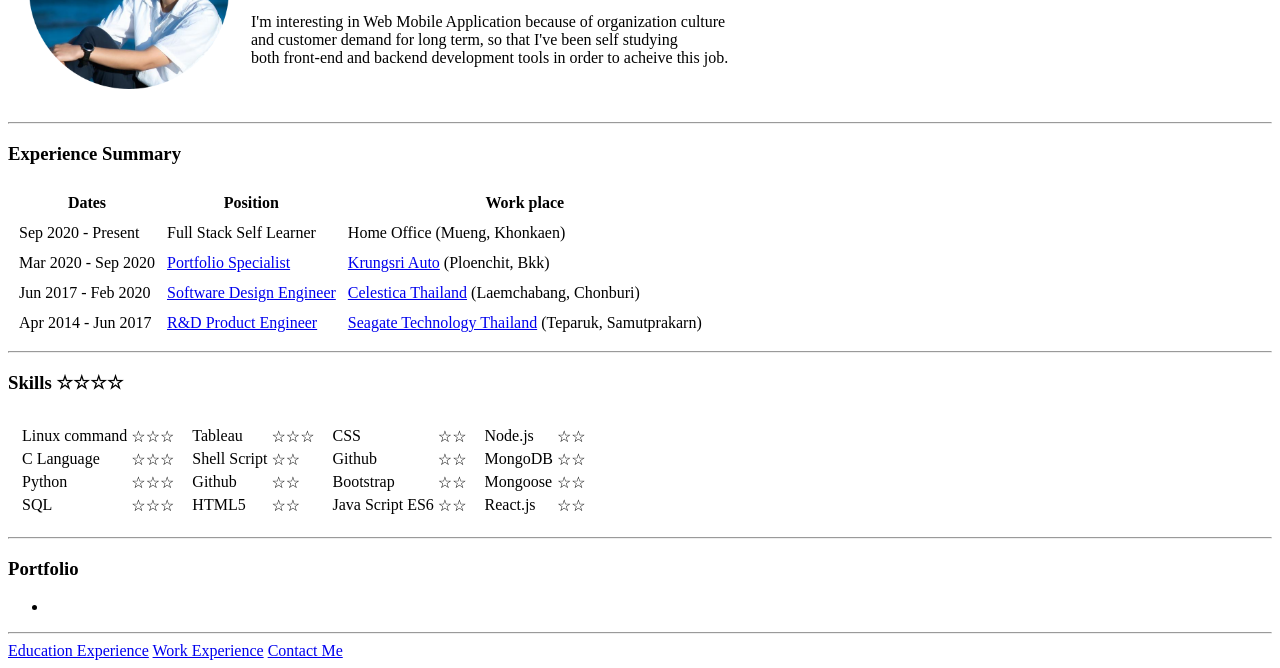
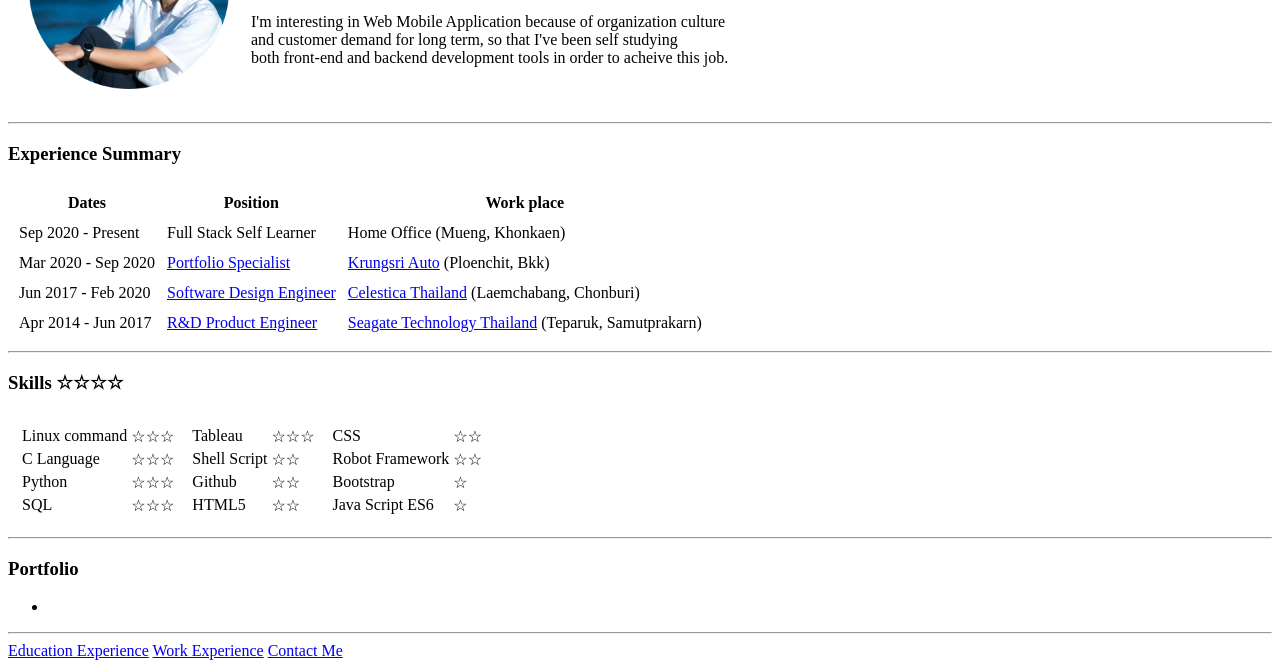
Before and after one commit to phawitp/cv, a plain HTML site: page index.html in a window 1280 px wide. Shown: the part 140-808 px from the top of the page. Drawn offline with Linux system fonts and the light colour scheme.

Commit message:
version 1.0
Add Some style

```diff
--- a/index.html
+++ b/index.html
@@ -4,6 +4,7 @@
 <head>
   <meta charset="utf-8">
   <title>Phawit's Personal Site</title>
+  <link rel="stylesheet" href="css/styles.css">
 </head>
 
 <body>
@@ -119,16 +120,16 @@
             <td>☆☆</td>
           </tr>
             <tr>
-            <td>Github</td>
+            <td>Robot Framework</td>
             <td>☆☆</td>
           </tr>
           <tr>
             <td>Bootstrap</td>
-            <td>☆☆</td>
+            <td>☆</td>
           </tr>
           <tr>
             <td>Java Script ES6</td>
-            <td>☆☆</td>
+            <td>☆</td>
           </tr>
         </tr>
         </table>
@@ -136,7 +137,7 @@
       <!-- Column4 of skills table -->
       <td>
         <!-- table inside column4 Add skills of 4th column here (add tr)-->
-        <table>
+        <!-- <table>
           <tr>
             <td>Node.js</td>
             <td>☆☆</td>
@@ -154,7 +155,7 @@
             <td>☆☆</td>
           </tr>
 
-        </table>
+        </table> -->
       </td>
     </tr>
   </table>
```
